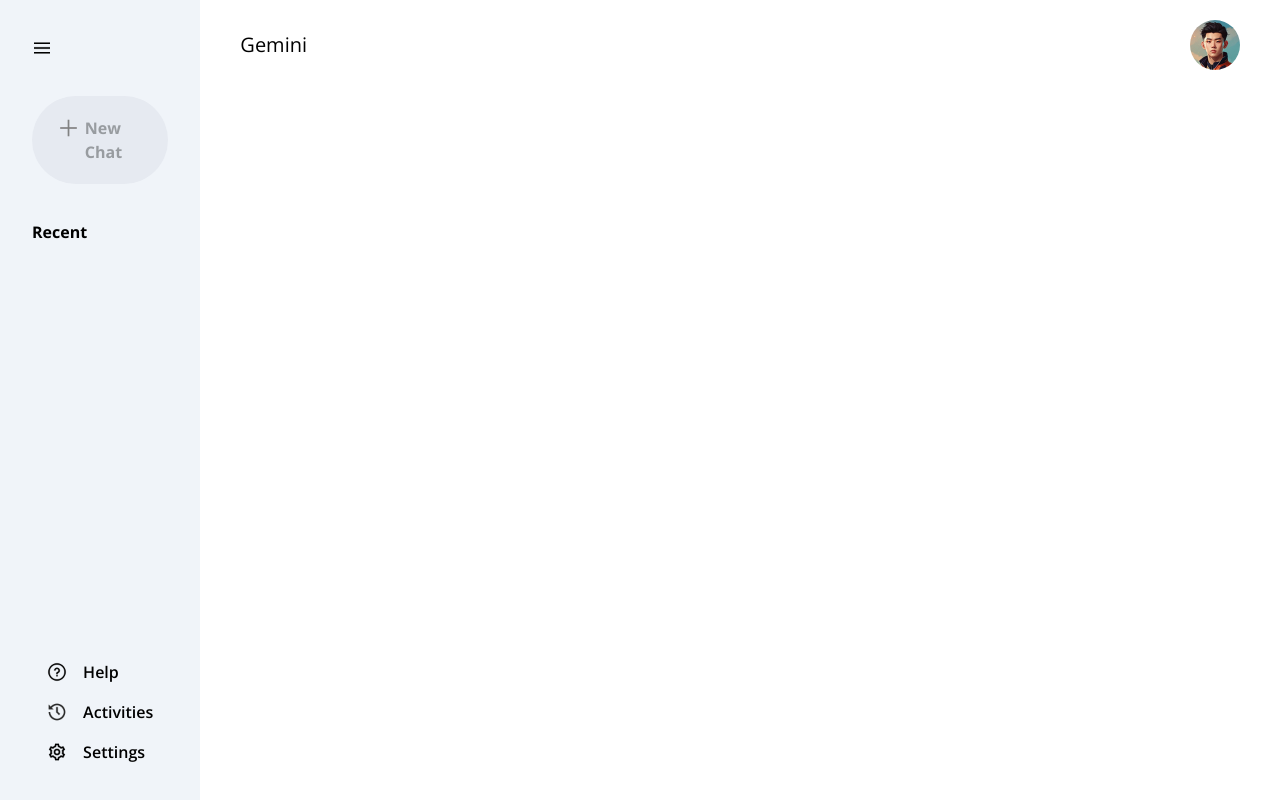
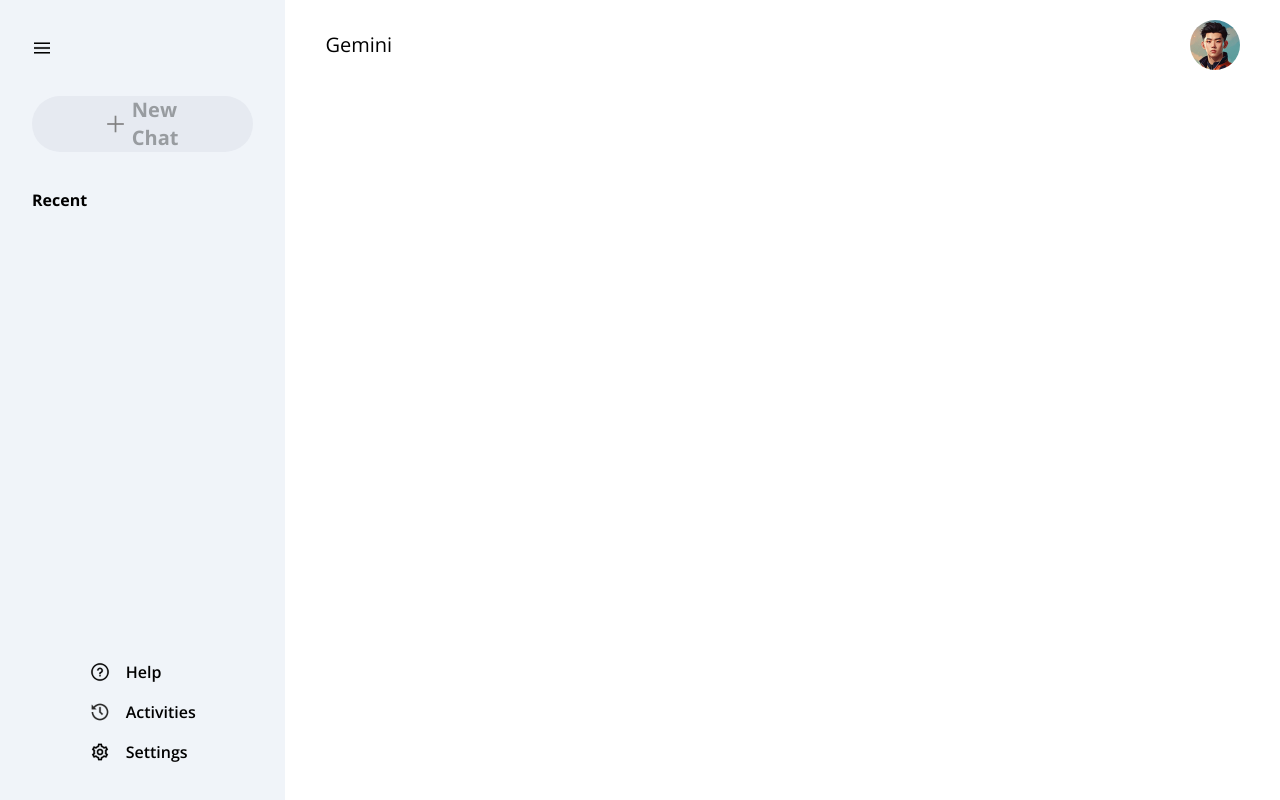
Before and after one commit to bimal009/Gemini-clone, a React (Vite) app: page / in a window 1280 px wide. Both pictures are taken after a click on the picture 21 px from the left and 45 px from the top of the page. Built offline with nearby package versions, Linux system fonts and the light colour scheme.

Commit message:
text changes

```diff
--- a/src/components/Sidebar.jsx
+++ b/src/components/Sidebar.jsx
@@ -25,10 +25,10 @@
 
 <img onClick={handleToggle} className='h-[24px] w-[20px] object-contain ' src={assets.menu_icon} alt="" />
         </div>
-        <div className="plus bg-[#E6EAF1] py-4 px-5 rounded-full flex gap-2 mt-9 sm:py-3 sm:px-4 md:py-4 md:px-6 lg:py-5 lg:px-7">
+        <div className="plus bg-[#E6EAF1]  rounded-full flex items-center justify-center gap-2 mt-9  text-xl px-20 ">
 
   <img className='h-[24px] w-[20px] object-contain ' src={assets.plus_icon} alt="plusicon" />
-  {Toogle && <p className='font-bold text-[#989CA0] font-sans'>New Chat</p>}
+  {Toogle && <p className='font-bold text-[20px]  text-[#989CA0] font-sans '>New Chat</p>}
       </div>
       <div className="plus  flex  mt-9 items-center
 
```
